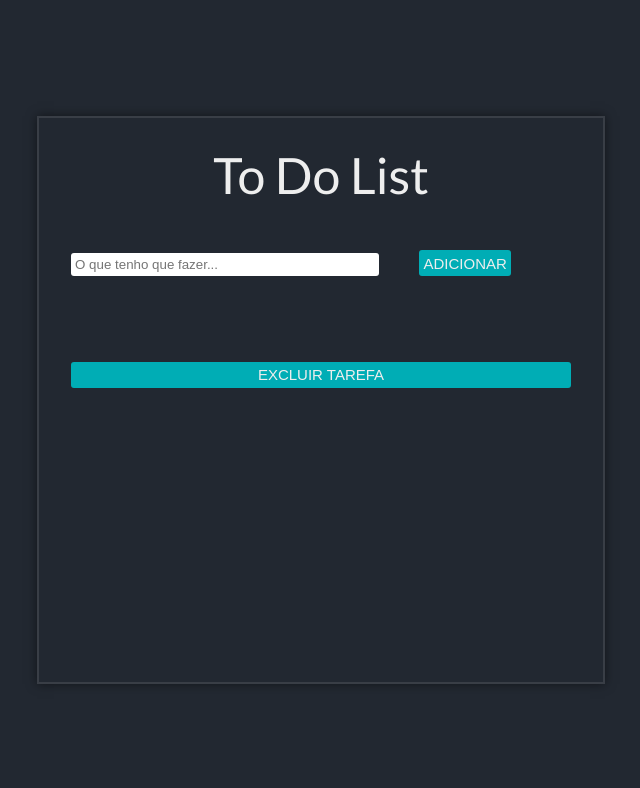
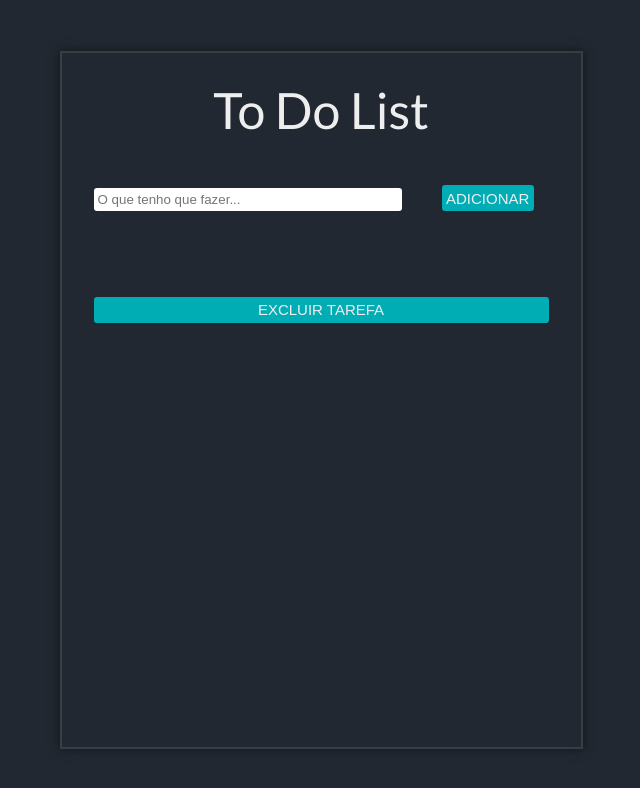
Before and after one commit to Samuel-Sales/To-Do, a React (Vite) app: page / in a window 768 px wide. Shown: the top 788 px of the page, without its empty margins (63-703 px from the left). Built offline with nearby package versions, Linux system fonts and the light colour scheme.

Commit message:
Modificado os restantes dos media queries

```diff
--- a/src/style.css
+++ b/src/style.css
@@ -80,12 +80,18 @@ button {
 
 /* Tablets de baixa resolucao, celulares */
 @media (min-width: 481px) and (max-width: 767px) {
-
+    .container__secundario {
+        width: 415px;
+        height: 830px;
+    }
 }
 
 /* Tablets, Ipads */
 @media (min-width: 768px) and (max-width: 1024px) {
-
+    .container__secundario {
+        width: 455px;
+        height: 630px;
+    }
 }
 
 /* Laptops, desktops */
```
